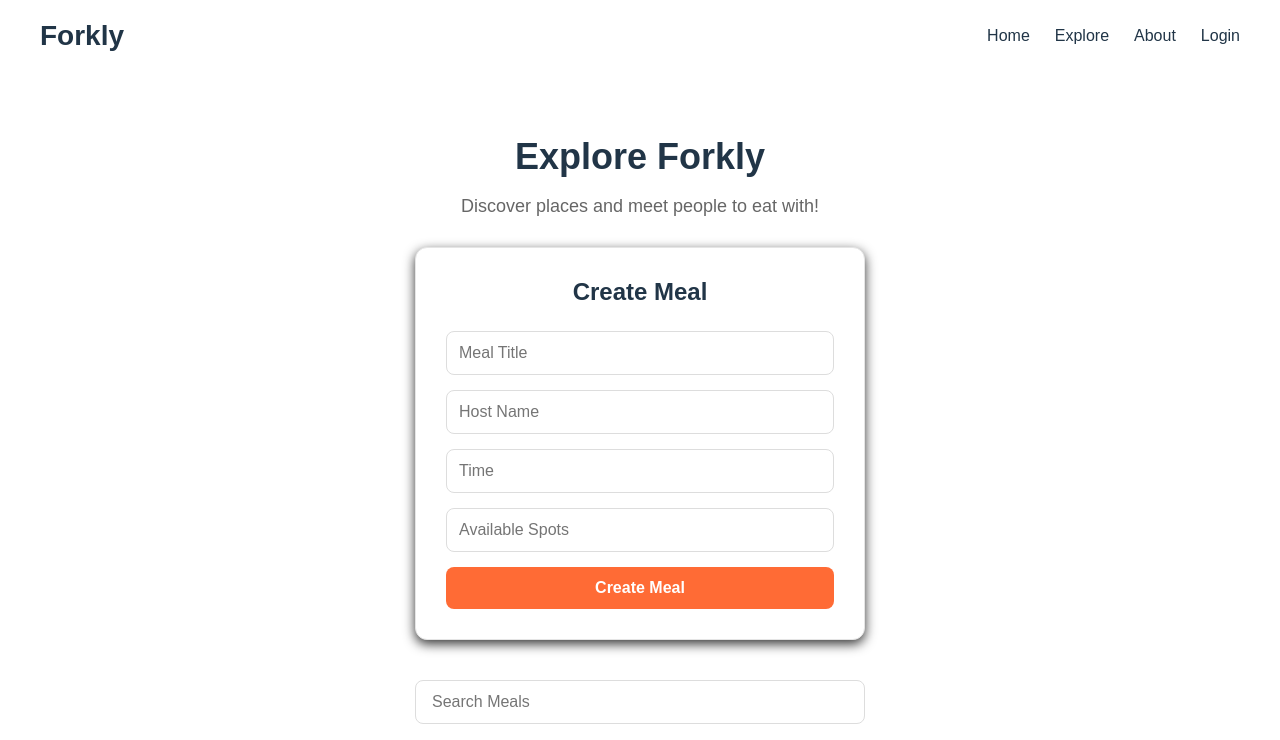
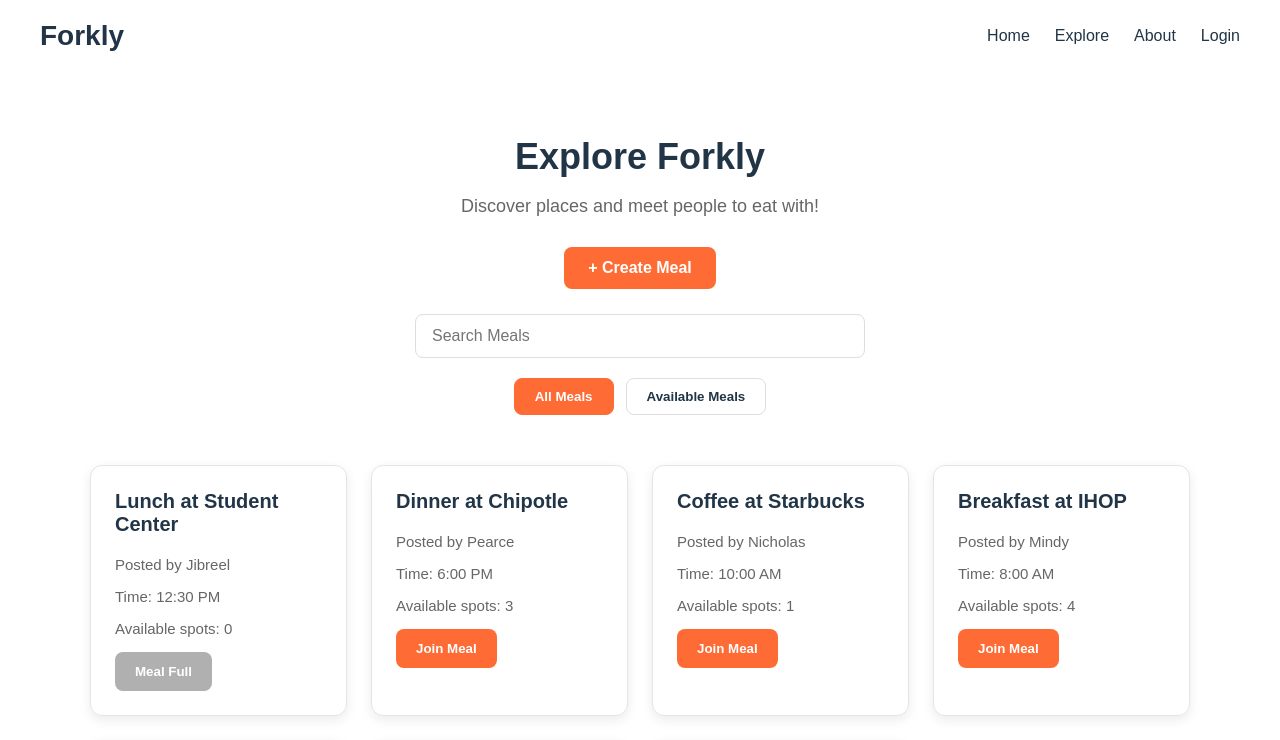
Before and after one commit to ItzShawn1996/Forkly, a React (Vite) app in the folder frontend/: page /explore in a window 1280 px wide. Shown: the top 740 px of the page. Built offline with nearby package versions, Linux system fonts and the light colour scheme.

Commit message:
Added a toggle for the Create Form component

```diff
--- a/frontend/src/pages/Explore.css
+++ b/frontend/src/pages/Explore.css
@@ -84,3 +84,21 @@
     color: #666;
     padding: 60px 20px;
 }
+
+.create-meal-toggle {
+    display: block;
+    margin: 0 auto 25px;
+    padding: 12px 24px;
+    background-color: #ff6b35;
+    color: white;
+    border: none;
+    border-radius: 8px;
+    font-size: 16px;
+    font-weight: 600;
+    cursor: pointer;
+    transition: background-color 0.2s ease;
+}
+
+.create-meal-toggle:hover {
+    background-color: #e55a2b;
+}
--- a/frontend/src/pages/Explore.tsx
+++ b/frontend/src/pages/Explore.tsx
@@ -59,13 +59,9 @@ function Explore(){
     const [filter, setFilter] = useState("all");
     const [search, setSearch] = useState("");
     const [diningPosts, setDiningPosts] = useState(initialDiningPosts);
+    const [showCreateForm, setShowCreateForm] = useState(false);
 
-    function handleCreateMeal(meal: {
-        title: string;
-        host: string;
-        time: string;
-        spots: number;
-    }) {
+    function handleCreateMeal(meal: {title: string; host: string; time: string; spots: number; }){
         const newPost = {
             id: crypto.randomUUID(),
             ...meal
@@ -74,6 +70,8 @@ function Explore(){
             ...previousPosts,
             newPost
         ]);
+
+        setShowCreateForm(false);
     }
 
     const filteredPosts = diningPosts.filter((post) => {
@@ -91,7 +89,16 @@ function Explore(){
                 <p>Discover places and meet people to eat with!</p>
             </header>
 
-            <CreateMealForm onCreateMeal={handleCreateMeal} />
+            <button
+                className="create-meal-toggle"
+                onClick={() => setShowCreateForm(!showCreateForm)}
+            >
+                {showCreateForm? "Close Form" : "+ Create Meal"}
+            </button>
+
+            {showCreateForm && (
+                <CreateMealForm onCreateMeal={handleCreateMeal} />
+            )}
 
             <div className="explore-search">
                 <input
```
